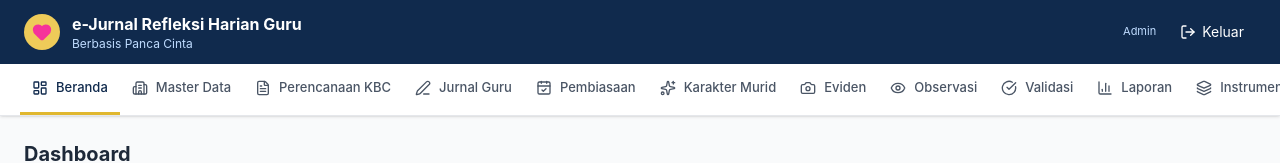
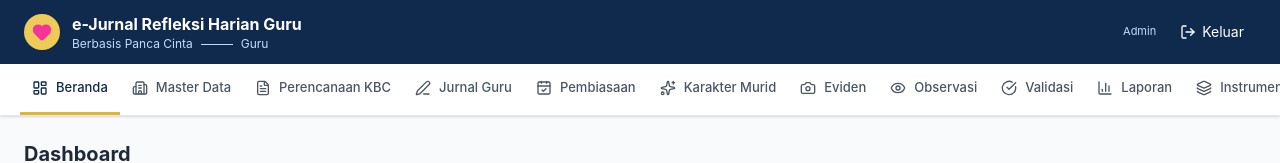
Before and after one commit to Subariyanto/sijurnal-cinta-guru, a React (Vite) app: page /#/ in a window 1280 px wide. Shown: the top 163 px of the page. Built offline with nearby package versions, Linux system fonts and the light colour scheme; sample sign-in values are in the browser's storage.

Commit message:
Tambahkan ornamen Guru pada identitas

```diff
--- a/src/components/Navbar.jsx
+++ b/src/components/Navbar.jsx
@@ -40,7 +40,11 @@ export default function Navbar() {
           </div>
           <div className="leading-tight">
             <h1 className="font-bold text-sm sm:text-base">e-Jurnal Refleksi Harian Guru</h1>
-            <p className="text-[11px] sm:text-xs text-blue-200">Berbasis Panca Cinta</p>
+            <p className="flex items-center gap-2 text-[11px] sm:text-xs text-blue-200">
+              <span>Berbasis Panca Cinta</span>
+              <span className="w-8 border-t border-blue-200" aria-hidden="true" />
+              <span>Guru</span>
+            </p>
           </div>
           <div className="ml-auto hidden md:flex items-center gap-3">
             <div className="text-right leading-tight">
```
